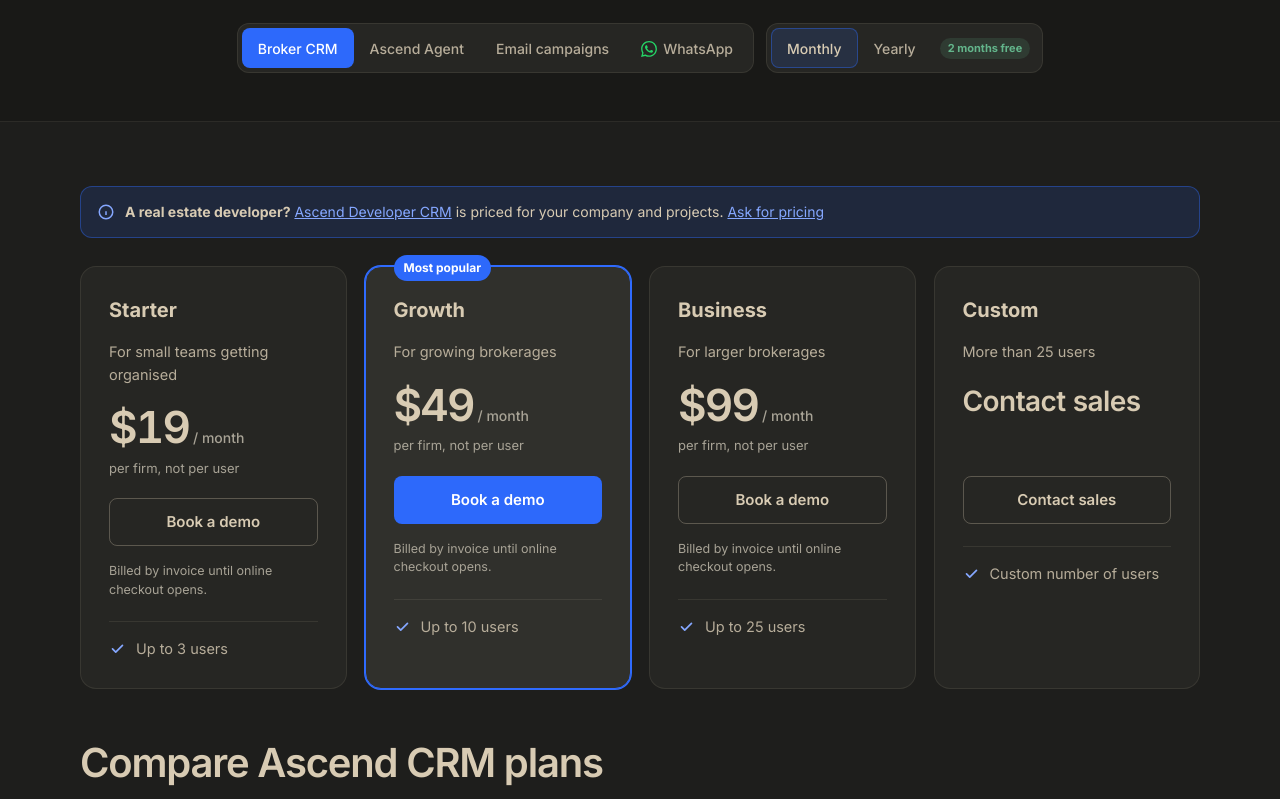
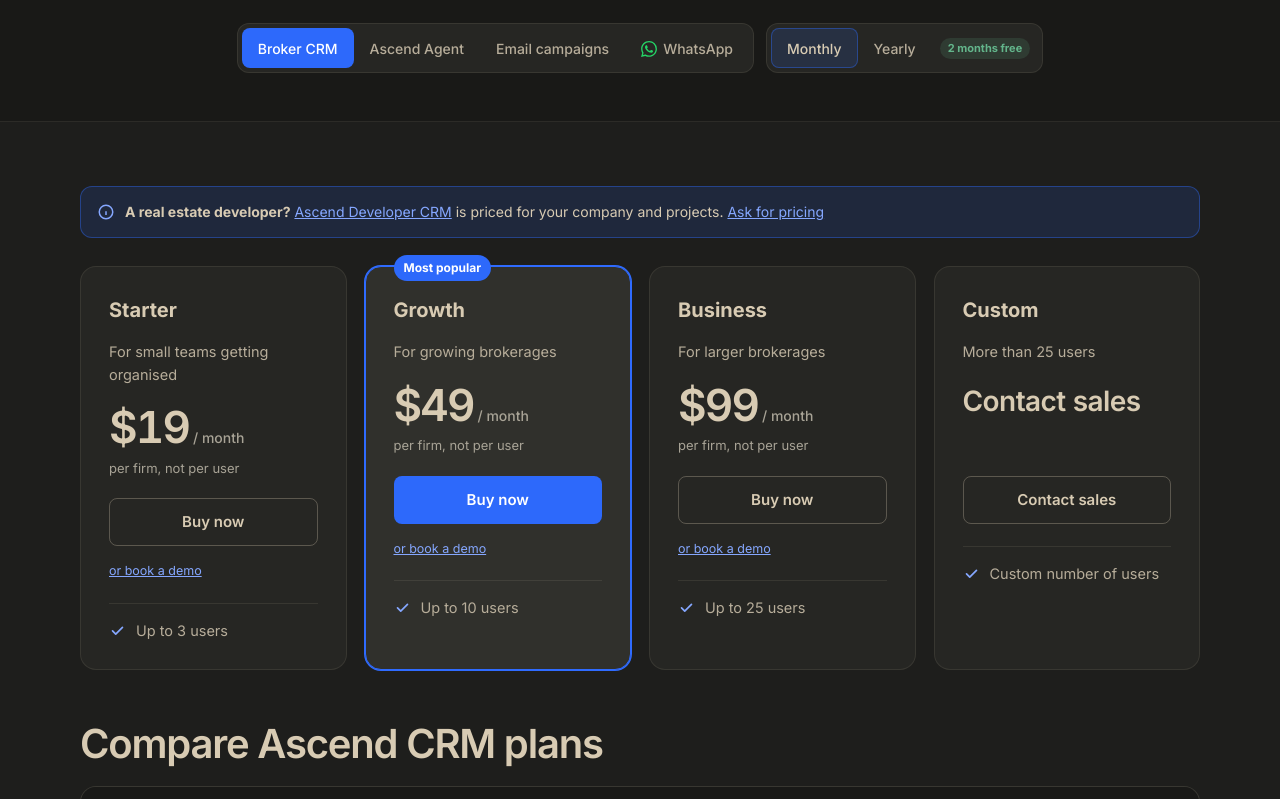
Before and after one commit to abdallahmagdi97/AscendLabs, a plain HTML site: page pricing.html in a window 1280 px wide. Shown: the part 419-1218 px from the top of the page. Drawn offline with Linux system fonts and the light colour scheme; no server answers.

Commit message:
Pricing: Buy now buttons lead to checkout
Co-Authored-By: Claude Opus 5.5 <noreply@anthropic.com>

```diff
--- a/assets/site.js
+++ b/assets/site.js
@@ -135,6 +135,11 @@
     function setPeriod(p) {
       root.setAttribute('data-billing', p);
       periods.forEach(function (b) { b.setAttribute('aria-pressed', b.getAttribute('data-period') === p ? 'true' : 'false'); });
+      // Buy now goes to the plan's app, which creates a checkout session for the chosen period after sign-in.
+      $$('a[data-buy]').forEach(function (a) {
+        a.href = a.getAttribute('data-app') + '/checkout/start?product=' + encodeURIComponent(a.getAttribute('data-product')) +
+          '&plan=' + encodeURIComponent(a.getAttribute('data-plan')) + '&interval=' + (p === 'yearly' ? 'year' : 'month');
+      });
     }
     tabs.forEach(function (t, i) {
       t.addEventListener('click', function () { selectTab(t.getAttribute('data-tab')); });
--- a/pricing.html
+++ b/pricing.html
@@ -63,7 +63,7 @@
       "name": "How do I pay today?",
       "acceptedAnswer": {
         "@type": "Answer",
-        "text": "Until online checkout opens, we invoice you and you pay by bank transfer. Online card payments are coming."
+        "text": "Pay by card on our secure checkout page: choose a plan and press Buy now. If you prefer, we can invoice you and you pay by bank transfer."
       }
     },
     {
@@ -89,7 +89,7 @@
 <link rel="preconnect" href="https://fonts.gstatic.com" crossorigin>
 <link rel="stylesheet" href="https://fonts.googleapis.com/css2?family=Inter:wght@400;500;600;700&family=Instrument+Serif:ital@0;1&display=swap">
 <link rel="stylesheet" href="assets/site.css?v=64bcdf29">
-<script src="assets/site.js?v=f202bbdb" defer></script>
+<script src="assets/site.js?v=07fa455c" defer></script>
 <noscript><style>html .price-panel[hidden] { display: block !important; }</style></noscript>
 </head>
 <body>
@@ -223,8 +223,8 @@
 <div class="plan-head"><h3 class="plan-name">Starter</h3></div>
 <p class="plan-desc">For small teams getting organised</p>
 <div class="plan-pricing"><div class="pv pv-monthly"><span class="plan-price">$19</span><span class="plan-unit"> / month</span></div><div class="pv pv-yearly"><span class="plan-price">$190</span><span class="plan-unit"> / year</span></div><div class="plan-note">per firm, not per user</div></div>
-<a href="contact.html?product=broker-crm&amp;intent=demo" class="btn btn-secondary">Book a demo</a>
-<p class="plan-trial">Billed by invoice until online checkout opens.</p>
+<a href="https://app.ascend-labs.cc/checkout/start?product=crm&amp;plan=crm-starter&amp;interval=month" class="btn btn-secondary" data-buy data-app="https://app.ascend-labs.cc" data-product="crm" data-plan="crm-starter">Buy now</a>
+<p class="plan-trial"><a href="contact.html?product=broker-crm&amp;intent=demo">or book a demo</a></p>
 <ul class="plan-points"><li><svg class="check" width="17" height="17" viewBox="0 0 24 24" fill="none" stroke="currentColor" stroke-width="2.4" stroke-linecap="round" stroke-linejoin="round" aria-hidden="true"><path d="M5 12.5l4.5 4.5L19 7.5"></path></svg>Up to 3 users</li></ul>
 </article>
 <article class="plan plan-featured">
@@ -232,8 +232,8 @@
 <div class="plan-head"><h3 class="plan-name">Growth</h3></div>
 <p class="plan-desc">For growing brokerages</p>
 <div class="plan-pricing"><div class="pv pv-monthly"><span class="plan-price">$49</span><span class="plan-unit"> / month</span></div><div class="pv pv-yearly"><span class="plan-price">$490</span><span class="plan-unit"> / year</span></div><div class="plan-note">per firm, not per user</div></div>
-<a href="contact.html?product=broker-crm&amp;intent=demo" class="btn btn-primary">Book a demo</a>
-<p class="plan-trial">Billed by invoice until online checkout opens.</p>
+<a href="https://app.ascend-labs.cc/checkout/start?product=crm&amp;plan=crm-growth&amp;interval=month" class="btn btn-primary" data-buy data-app="https://app.ascend-labs.cc" data-product="crm" data-plan="crm-growth">Buy now</a>
+<p class="plan-trial"><a href="contact.html?product=broker-crm&amp;intent=demo">or book a demo</a></p>
 <ul class="plan-points"><li><svg class="check" width="17" height="17" viewBox="0 0 24 24" fill="none" stroke="currentColor" stroke-width="2.4" stroke-linecap="round" stroke-linejoin="round" aria-hidden="true"><path d="M5 12.5l4.5 4.5L19 7.5"></path></svg>Up to 10 users</li></ul>
 </article>
 <article class="plan">
@@ -241,8 +241,8 @@
 <div class="plan-head"><h3 class="plan-name">Business</h3></div>
 <p class="plan-desc">For larger brokerages</p>
 <div class="plan-pricing"><div class="pv pv-monthly"><span class="plan-price">$99</span><span class="plan-unit"> / month</span></div><div class="pv pv-yearly"><span class="plan-price">$990</span><span class="plan-unit"> / year</span></div><div class="plan-note">per firm, not per user</div></div>
-<a href="contact.html?product=broker-crm&amp;intent=demo" class="btn btn-secondary">Book a demo</a>
-<p class="plan-trial">Billed by invoice until online checkout opens.</p>
+<a href="https://app.ascend-labs.cc/checkout/start?product=crm&amp;plan=crm-business&amp;interval=month" class="btn btn-secondary" data-buy data-app="https://app.ascend-labs.cc" data-product="crm" data-plan="crm-business">Buy now</a>
+<p class="plan-trial"><a href="contact.html?product=broker-crm&amp;intent=demo">or book a demo</a></p>
 <ul class="plan-points"><li><svg class="check" width="17" height="17" viewBox="0 0 24 24" fill="none" stroke="currentColor" stroke-width="2.4" stroke-linecap="round" stroke-linejoin="round" aria-hidden="true"><path d="M5 12.5l4.5 4.5L19 7.5"></path></svg>Up to 25 users</li></ul>
 </article>
 <article class="plan">
@@ -312,8 +312,8 @@
 <div class="plan-head"><h3 class="plan-name">Email Starter</h3></div>
 <p class="plan-desc">For teams starting email campaigns</p>
 <div class="plan-pricing"><div class="pv pv-monthly"><span class="plan-price">$19</span><span class="plan-unit"> / month</span></div><div class="pv pv-yearly"><span class="plan-price">$190</span><span class="plan-unit"> / year</span></div><div class="plan-note">per business, not per user</div></div>
-<a href="contact.html?product=email&amp;intent=demo" class="btn btn-secondary">Book a demo</a>
-<p class="plan-trial">Billed by invoice until online checkout opens.</p>
+<a href="https://campaigns.ascend-labs.cc/checkout/start?product=campaigns&amp;plan=email-starter&amp;interval=month" class="btn btn-secondary" data-buy data-app="https://campaigns.ascend-labs.cc" data-product="campaigns" data-plan="email-starter">Buy now</a>
+<p class="plan-trial"><a href="contact.html?product=email&amp;intent=demo">or book a demo</a></p>
 <ul class="plan-points"><li><svg class="check" width="17" height="17" viewBox="0 0 24 24" fill="none" stroke="currentColor" stroke-width="2.4" stroke-linecap="round" stroke-linejoin="round" aria-hidden="true"><path d="M5 12.5l4.5 4.5L19 7.5"></path></svg><span>5,000 emails a month</span></li><li><svg class="check" width="17" height="17" viewBox="0 0 24 24" fill="none" stroke="currentColor" stroke-width="2.4" stroke-linecap="round" stroke-linejoin="round" aria-hidden="true"><path d="M5 12.5l4.5 4.5L19 7.5"></path></svg><span>Templates, preview and test sends</span></li><li><svg class="check" width="17" height="17" viewBox="0 0 24 24" fill="none" stroke="currentColor" stroke-width="2.4" stroke-linecap="round" stroke-linejoin="round" aria-hidden="true"><path d="M5 12.5l4.5 4.5L19 7.5"></path></svg><span>Contact lists, suppression and unsubscribe handling</span></li><li><svg class="check" width="17" height="17" viewBox="0 0 24 24" fill="none" stroke="currentColor" stroke-width="2.4" stroke-linecap="round" stroke-linejoin="round" aria-hidden="true"><path d="M5 12.5l4.5 4.5L19 7.5"></path></svg><span>Delivery, bounce and unsubscribe reports</span></li></ul>
 </article>
 <article class="plan plan-featured">
@@ -321,8 +321,8 @@
 <div class="plan-head"><h3 class="plan-name">Email Growth</h3></div>
 <p class="plan-desc">For growing teams sending regular campaigns</p>
 <div class="plan-pricing"><div class="pv pv-monthly"><span class="plan-price">$49</span><span class="plan-unit"> / month</span></div><div class="pv pv-yearly"><span class="plan-price">$490</span><span class="plan-unit"> / year</span></div><div class="plan-note">per business, not per user</div></div>
-<a href="contact.html?product=email&amp;intent=demo" class="btn btn-primary">Book a demo</a>
-<p class="plan-trial">Billed by invoice until online checkout opens.</p>
+<a href="https://campaigns.ascend-labs.cc/checkout/start?product=campaigns&amp;plan=email-growth&amp;interval=month" class="btn btn-primary" data-buy data-app="https://campaigns.ascend-labs.cc" data-product="campaigns" data-plan="email-growth">Buy now</a>
+<p class="plan-trial"><a href="contact.html?product=email&amp;intent=demo">or book a demo</a></p>
 <ul class="plan-points"><li><svg class="check" width="17" height="17" viewBox="0 0 24 24" fill="none" stroke="currentColor" stroke-width="2.4" stroke-linecap="round" stroke-linejoin="round" aria-hidden="true"><path d="M5 12.5l4.5 4.5L19 7.5"></path></svg><span>25,000 emails a month</span></li><li><svg class="check" width="17" height="17" viewBox="0 0 24 24" fill="none" stroke="currentColor" stroke-width="2.4" stroke-linecap="round" stroke-linejoin="round" aria-hidden="true"><path d="M5 12.5l4.5 4.5L19 7.5"></path></svg><span>Everything in Starter</span></li><li><svg class="check" width="17" height="17" viewBox="0 0 24 24" fill="none" stroke="currentColor" stroke-width="2.4" stroke-linecap="round" stroke-linejoin="round" aria-hidden="true"><path d="M5 12.5l4.5 4.5L19 7.5"></path></svg><span>Campaign scheduling and reports</span></li><li><svg class="check" width="17" height="17" viewBox="0 0 24 24" fill="none" stroke="currentColor" stroke-width="2.4" stroke-linecap="round" stroke-linejoin="round" aria-hidden="true"><path d="M5 12.5l4.5 4.5L19 7.5"></path></svg><span>Founder's Club: $39 a month for your first 12 months while places last (see note above)</span></li></ul>
 </article>
 <article class="plan">
@@ -330,8 +330,8 @@
 <div class="plan-head"><h3 class="plan-name">Email Business</h3></div>
 <p class="plan-desc">For larger lists and busy senders</p>
 <div class="plan-pricing"><div class="pv pv-monthly"><span class="plan-price">$99</span><span class="plan-unit"> / month</span></div><div class="pv pv-yearly"><span class="plan-price">$990</span><span class="plan-unit"> / year</span></div><div class="plan-note">per business, not per user</div></div>
-<a href="contact.html?product=email&amp;intent=demo" class="btn btn-secondary">Book a demo</a>
-<p class="plan-trial">Billed by invoice until online checkout opens.</p>
+<a href="https://campaigns.ascend-labs.cc/checkout/start?product=campaigns&amp;plan=email-business&amp;interval=month" class="btn btn-secondary" data-buy data-app="https://campaigns.ascend-labs.cc" data-product="campaigns" data-plan="email-business">Buy now</a>
+<p class="plan-trial"><a href="contact.html?product=email&amp;intent=demo">or book a demo</a></p>
 <ul class="plan-points"><li><svg class="check" width="17" height="17" viewBox="0 0 24 24" fill="none" stroke="currentColor" stroke-width="2.4" stroke-linecap="round" stroke-linejoin="round" aria-hidden="true"><path d="M5 12.5l4.5 4.5L19 7.5"></path></svg><span>50,000 emails a month</span></li><li><svg class="check" width="17" height="17" viewBox="0 0 24 24" fill="none" stroke="currentColor" stroke-width="2.4" stroke-linecap="round" stroke-linejoin="round" aria-hidden="true"><path d="M5 12.5l4.5 4.5L19 7.5"></path></svg><span>Everything in Growth</span></li><li><svg class="check" width="17" height="17" viewBox="0 0 24 24" fill="none" stroke="currentColor" stroke-width="2.4" stroke-linecap="round" stroke-linejoin="round" aria-hidden="true"><path d="M5 12.5l4.5 4.5L19 7.5"></path></svg><span>Priority support</span></li></ul>
 </article>
 </div>
@@ -345,8 +345,8 @@
 <div class="plan-head"><h3 class="plan-name"><svg class="wa-ico" width="20" height="20" viewBox="0 0 24 24" fill="currentColor" aria-hidden="true" focusable="false"><path d="M17.472 14.382c-.297-.149-1.758-.867-2.03-.967-.273-.099-.471-.148-.67.15-.197.297-.767.966-.94 1.164-.173.199-.347.223-.644.075-.297-.15-1.255-.463-2.39-1.475-.883-.788-1.48-1.761-1.653-2.059-.173-.297-.018-.458.13-.606.134-.133.298-.347.446-.52.149-.174.198-.298.298-.497.099-.198.05-.371-.025-.52-.075-.149-.669-1.612-.916-2.207-.242-.579-.487-.5-.669-.51-.173-.008-.371-.01-.57-.01-.198 0-.52.074-.792.372-.272.297-1.04 1.016-1.04 2.479 0 1.462 1.065 2.875 1.213 3.074.149.198 2.096 3.2 5.077 4.487.709.306 1.262.489 1.694.625.712.227 1.36.195 1.871.118.571-.085 1.758-.719 2.006-1.413.248-.694.248-1.289.173-1.413-.074-.124-.272-.198-.57-.347m-5.421 7.403h-.004a9.87 9.87 0 01-5.031-1.378l-.361-.214-3.741.982.998-3.648-.235-.374a9.86 9.86 0 01-1.51-5.26c.001-5.45 4.436-9.884 9.888-9.884 2.64 0 5.122 1.03 6.988 2.898a9.825 9.825 0 012.893 6.994c-.003 5.45-4.437 9.884-9.885 9.884m8.413-18.297A11.815 11.815 0 0012.05 0C5.495 0 .16 5.335.157 11.892c0 2.096.547 4.142 1.588 5.945L.057 24l6.305-1.654a11.882 11.882 0 005.683 1.448h.005c6.554 0 11.89-5.335 11.893-11.893a11.821 11.821 0 00-3.48-8.413Z"></path></svg>WhatsApp Essentials</h3></div>
 <p class="plan-desc">For one number and a small team</p>
 <div class="plan-pricing"><div class="pv pv-monthly"><span class="plan-price">$29</span><span class="plan-unit"> / month</span></div><div class="pv pv-yearly"><span class="plan-price">$290</span><span class="plan-unit"> / year</span></div><div class="plan-note">per business, not per user</div></div>
-<a href="contact.html?product=whatsapp&amp;intent=demo" class="btn btn-secondary">Book a demo</a>
-<p class="plan-trial">Billed by invoice until online checkout opens.</p>
+<a href="https://campaigns.ascend-labs.cc/checkout/start?product=whatsapp&amp;plan=whatsapp-essentials&amp;interval=month" class="btn btn-secondary" data-buy data-app="https://campaigns.ascend-labs.cc" data-product="whatsapp" data-plan="whatsapp-essentials">Buy now</a>
+<p class="plan-trial"><a href="contact.html?product=whatsapp&amp;intent=demo">or book a demo</a></p>
 <ul class="plan-points"><li><svg class="check" width="17" height="17" viewBox="0 0 24 24" fill="none" stroke="currentColor" stroke-width="2.4" stroke-linecap="round" stroke-linejoin="round" aria-hidden="true"><path d="M5 12.5l4.5 4.5L19 7.5"></path></svg><span>1 WhatsApp number</span></li><li><svg class="check" width="17" height="17" viewBox="0 0 24 24" fill="none" stroke="currentColor" stroke-width="2.4" stroke-linecap="round" stroke-linejoin="round" aria-hidden="true"><path d="M5 12.5l4.5 4.5L19 7.5"></path></svg><span>2 team members</span></li><li><svg class="check" width="17" height="17" viewBox="0 0 24 24" fill="none" stroke="currentColor" stroke-width="2.4" stroke-linecap="round" stroke-linejoin="round" aria-hidden="true"><path d="M5 12.5l4.5 4.5L19 7.5"></path></svg><span>Templates and scheduled campaigns</span></li><li><svg class="check" width="17" height="17" viewBox="0 0 24 24" fill="none" stroke="currentColor" stroke-width="2.4" stroke-linecap="round" stroke-linejoin="round" aria-hidden="true"><path d="M5 12.5l4.5 4.5L19 7.5"></path></svg><span>Delivery status reports</span></li></ul>
 </article>
 <article class="plan plan-featured">
@@ -354,8 +354,8 @@
 <div class="plan-head"><h3 class="plan-name"><svg class="wa-ico" width="20" height="20" viewBox="0 0 24 24" fill="currentColor" aria-hidden="true" focusable="false"><path d="M17.472 14.382c-.297-.149-1.758-.867-2.03-.967-.273-.099-.471-.148-.67.15-.197.297-.767.966-.94 1.164-.173.199-.347.223-.644.075-.297-.15-1.255-.463-2.39-1.475-.883-.788-1.48-1.761-1.653-2.059-.173-.297-.018-.458.13-.606.134-.133.298-.347.446-.52.149-.174.198-.298.298-.497.099-.198.05-.371-.025-.52-.075-.149-.669-1.612-.916-2.207-.242-.579-.487-.5-.669-.51-.173-.008-.371-.01-.57-.01-.198 0-.52.074-.792.372-.272.297-1.04 1.016-1.04 2.479 0 1.462 1.065 2.875 1.213 3.074.149.198 2.096 3.2 5.077 4.487.709.306 1.262.489 1.694.625.712.227 1.36.195 1.871.118.571-.085 1.758-.719 2.006-1.413.248-.694.248-1.289.173-1.413-.074-.124-.272-.198-.57-.347m-5.421 7.403h-.004a9.87 9.87 0 01-5.031-1.378l-.361-.214-3.741.982.998-3.648-.235-.374a9.86 9.86 0 01-1.51-5.26c.001-5.45 4.436-9.884 9.888-9.884 2.64 0 5.122 1.03 6.988 2.898a9.825 9.825 0 012.893 6.994c-.003 5.45-4.437 9.884-9.885 9.884m8.413-18.297A11.815 11.815 0 0012.05 0C5.495 0 .16 5.335.157 11.892c0 2.096.547 4.142 1.588 5.945L.057 24l6.305-1.654a11.882 11.882 0 005.683 1.448h.005c6.554 0 11.89-5.335 11.893-11.893a11.821 11.821 0 00-3.48-8.413Z"></path></svg>WhatsApp Growth</h3></div>
 <p class="plan-desc">For several numbers and a larger team</p>
 <div class="plan-pricing"><div class="pv pv-monthly"><span class="plan-price">$59</span><span class="plan-unit"> / month</span></div><div class="pv pv-yearly"><span class="plan-price">$590</span><span class="plan-unit"> / year</span></div><div class="plan-note">per business, not per user</div></div>
-<a href="contact.html?product=whatsapp&amp;intent=demo" class="btn btn-primary">Book a demo</a>
-<p class="plan-trial">Billed by invoice until online checkout opens.</p>
+<a href="https://campaigns.ascend-labs.cc/checkout/start?product=whatsapp&amp;plan=whatsapp-growth&amp;interval=month" class="btn btn-primary" data-buy data-app="https://campaigns.ascend-labs.cc" data-product="whatsapp" data-plan="whatsapp-growth">Buy now</a>
+<p class="plan-trial"><a href="contact.html?product=whatsapp&amp;intent=demo">or book a demo</a></p>
 <ul class="plan-points"><li><svg class="check" width="17" height="17" viewBox="0 0 24 24" fill="none" stroke="currentColor" stroke-width="2.4" stroke-linecap="round" stroke-linejoin="round" aria-hidden="true"><path d="M5 12.5l4.5 4.5L19 7.5"></path></svg><span>3 WhatsApp numbers</span></li><li><svg class="check" width="17" height="17" viewBox="0 0 24 24" fill="none" stroke="currentColor" stroke-width="2.4" stroke-linecap="round" stroke-linejoin="round" aria-hidden="true"><path d="M5 12.5l4.5 4.5L19 7.5"></path></svg><span>5 team members</span></li><li><svg class="check" width="17" height="17" viewBox="0 0 24 24" fill="none" stroke="currentColor" stroke-width="2.4" stroke-linecap="round" stroke-linejoin="round" aria-hidden="true"><path d="M5 12.5l4.5 4.5L19 7.5"></path></svg><span>Everything in Essentials</span></li></ul>
 </article>
 <article class="plan">
@@ -363,8 +363,8 @@
 <div class="plan-head"><h3 class="plan-name"><svg class="wa-ico" width="20" height="20" viewBox="0 0 24 24" fill="currentColor" aria-hidden="true" focusable="false"><path d="M17.472 14.382c-.297-.149-1.758-.867-2.03-.967-.273-.099-.471-.148-.67.15-.197.297-.767.966-.94 1.164-.173.199-.347.223-.644.075-.297-.15-1.255-.463-2.39-1.475-.883-.788-1.48-1.761-1.653-2.059-.173-.297-.018-.458.13-.606.134-.133.298-.347.446-.52.149-.174.198-.298.298-.497.099-.198.05-.371-.025-.52-.075-.149-.669-1.612-.916-2.207-.242-.579-.487-.5-.669-.51-.173-.008-.371-.01-.57-.01-.198 0-.52.074-.792.372-.272.297-1.04 1.016-1.04 2.479 0 1.462 1.065 2.875 1.213 3.074.149.198 2.096 3.2 5.077 4.487.709.306 1.262.489 1.694.625.712.227 1.36.195 1.871.118.571-.085 1.758-.719 2.006-1.413.248-.694.248-1.289.173-1.413-.074-.124-.272-.198-.57-.347m-5.421 7.403h-.004a9.87 9.87 0 01-5.031-1.378l-.361-.214-3.741.982.998-3.648-.235-.374a9.86 9.86 0 01-1.51-5.26c.001-5.45 4.436-9.884 9.888-9.884 2.64 0 5.122 1.03 6.988 2.898a9.825 9.825 0 012.893 6.994c-.003 5.45-4.437 9.884-9.885 9.884m8.413-18.297A11.815 11.815 0 0012.05 0C5.495 0 .16 5.335.157 11.892c0 2.096.547 4.142 1.588 5.945L.057 24l6.305-1.654a11.882 11.882 0 005.683 1.448h.005c6.554 0 11.89-5.335 11.893-11.893a11.821 11.821 0 00-3.48-8.413Z"></path></svg>WhatsApp Business</h3></div>
 <p class="plan-desc">For many numbers and larger teams</p>
 <div class="plan-pricing"><div class="pv pv-monthly"><span class="plan-price">$99</span><span class="plan-unit"> / month</span></div><div class="pv pv-yearly"><span class="plan-price">$990</span><span class="plan-unit"> / year</span></div><div class="plan-note">per business, not per user</div></div>
-<a href="contact.html?product=whatsapp&amp;intent=demo" class="btn btn-secondary">Book a demo</a>
-<p class="plan-trial">Billed by invoice until online checkout opens.</p>
+<a href="https://campaigns.ascend-labs.cc/checkout/start?product=whatsapp&amp;plan=whatsapp-business&amp;interval=month" class="btn btn-secondary" data-buy data-app="https://campaigns.ascend-labs.cc" data-product="whatsapp" data-plan="whatsapp-business">Buy now</a>
+<p class="plan-trial"><a href="contact.html?product=whatsapp&amp;intent=demo">or book a demo</a></p>
 <ul class="plan-points"><li><svg class="check" width="17" height="17" viewBox="0 0 24 24" fill="none" stroke="currentColor" stroke-width="2.4" stroke-linecap="round" stroke-linejoin="round" aria-hidden="true"><path d="M5 12.5l4.5 4.5L19 7.5"></path></svg><span>10 WhatsApp numbers</span></li><li><svg class="check" width="17" height="17" viewBox="0 0 24 24" fill="none" stroke="currentColor" stroke-width="2.4" stroke-linecap="round" stroke-linejoin="round" aria-hidden="true"><path d="M5 12.5l4.5 4.5L19 7.5"></path></svg><span>15 team members</span></li><li><svg class="check" width="17" height="17" viewBox="0 0 24 24" fill="none" stroke="currentColor" stroke-width="2.4" stroke-linecap="round" stroke-linejoin="round" aria-hidden="true"><path d="M5 12.5l4.5 4.5L19 7.5"></path></svg><span>Everything in Growth</span></li></ul>
 </article>
 </div>
@@ -397,7 +397,7 @@
 </div>
 <div class="faq-item">
 <h3><button type="button" class="faq-q" id="bf-q3" aria-expanded="false" aria-controls="bf-a3">How do I pay today?<span class="faq-sign" aria-hidden="true">+</span></button></h3>
-<div class="faq-a" id="bf-a3" role="region" aria-labelledby="bf-q3" hidden><p>Until online checkout opens, we invoice you and you pay by bank transfer. Online card payments are coming.</p></div>
+<div class="faq-a" id="bf-a3" role="region" aria-labelledby="bf-q3" hidden><p>Pay by card on our secure checkout page: choose a plan and press Buy now. If you prefer, we can invoice you and you pay by bank transfer.</p></div>
 </div>
 <div class="faq-item">
 <h3><button type="button" class="faq-q" id="bf-q4" aria-expanded="false" aria-controls="bf-a4">Do you offer refunds?<span class="faq-sign" aria-hidden="true">+</span></button></h3>
```
Also changed, not shown: 404.html (+1 -1 lines), CHANGES.md (+5 -0 lines), about.html (+1 -1 lines), acceptable-use.html (+1 -1 lines), agent.html (+1 -1 lines), broker-crm.html (+1 -1 lines), contact.html (+1 -1 lines), crm.html (+1 -1 lines), developer-crm.html (+1 -1 lines), index.html (+1 -1 lines), privacy.html (+1 -1 lines), products.html (+1 -1 lines), refund.html (+1 -1 lines), sign-in.html (+1 -1 lines), 1 more files.
